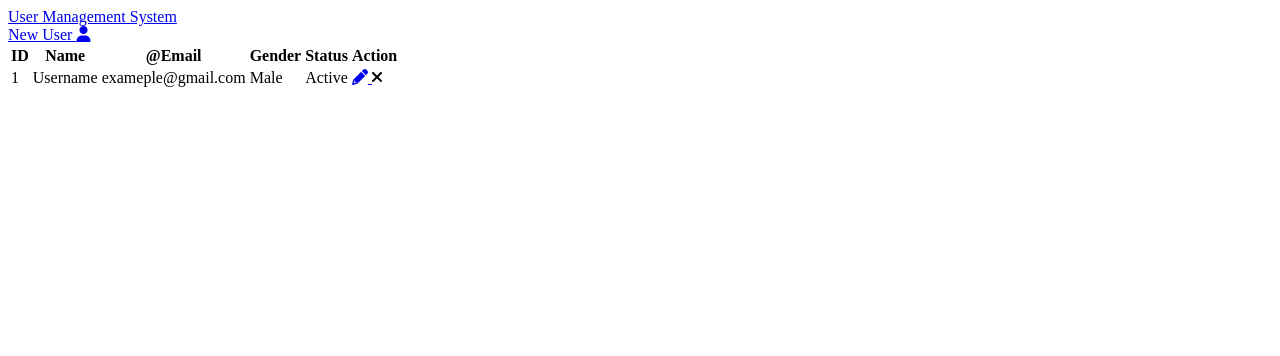
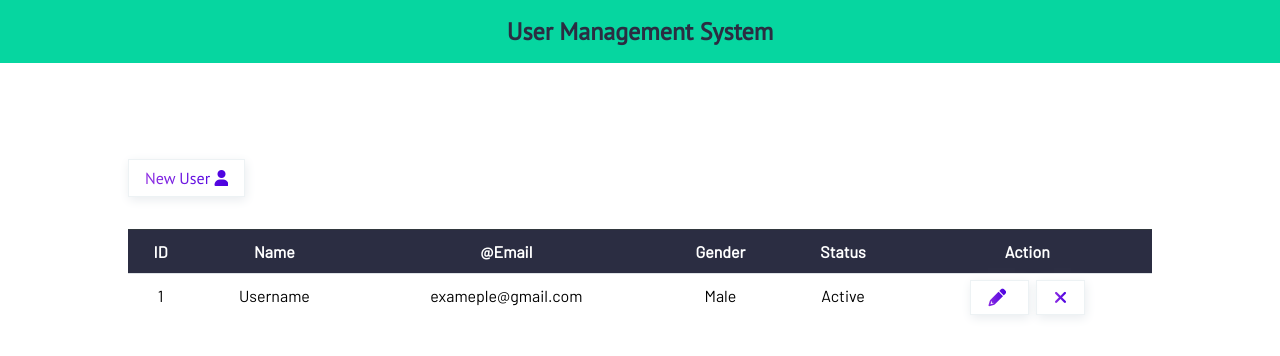
Before and after one commit to BBlack-Hun/nodeBoard, a Node server app: template views/index.html in a window 1280 px wide. Shown: the top 356 px of the page. Run offline with Node 20, Linux system fonts and the light colour scheme; the template is opened without the code that fills it, so the values that code supplies are empty; some libraries are stand-ins or nearby versions.

Commit message:
Styling HTML

```diff
--- a/assets/css/style.css
+++ b/assets/css/style.css
@@ -0,0 +1,119 @@
+@import url('https://fonts.googleapis.com/css2?family=Barlow&family=PT+Sans&display=swap');
+
+:root {
+  --dark: #2b2d42;
+  --light: #adb5bd;
+  --border: #dee2e6;
+  --border-btn: #edf2f4;
+}
+
+* {
+  padding: 0;
+  margin: 0;
+  box-sizing: border-box;
+}
+
+a {
+  text-decoration: none;
+  font-family: 'PT Sans', sans-serif;
+}
+
+.container {
+  max-width: 1024px;
+  margin: auto;
+}
+
+.nav-brand {
+  font-size: 1.5em;
+  font-weight: bold;
+}
+
+.d-flex {
+  display: flex;
+  flex-wrap: wrap;
+}
+
+.justify-between {
+  justify-content: space-between;
+}
+
+.text-center {
+  text-align: center;
+}
+
+.border-shadow {
+  border: 1px solid var(--border-btn);
+  box-shadow: 1px 3px 10px #e9ecef;
+}
+
+.text-dark {
+  color: var(--dark);
+}
+
+.inline {
+  display: inline-block;
+}
+
+.text-light {
+  color: var(--light);
+}
+
+.text-gradient {
+  background: linear-gradient(to right, #8e2de2, #4a00e0);
+  -webkit-background-clip: text;
+  background-clip: text;
+  -webkit-text-fill-color: transparent;
+}
+
+#header nav {
+  background-color: #06d6a0;
+  padding: 1em 0;
+  width: 100%;
+}
+
+#site-main {
+  margin-top: 6em;
+  font-family: 'Barlow', sans-serif;
+}
+
+#site-main .container .box-nav > a {
+  font-size: 1em;
+  padding: 0.5em 1em;
+}
+
+#site-main .container form {
+  margin: 2em 0;
+}
+
+table {
+  border-spacing: 0px;
+  width: 100%;
+}
+
+.table td,
+.table th {
+  padding: 0.75em;
+  vertical-align: top;
+  text-align: center;
+  border-top: 1px solid var(--border);
+}
+
+.table td > a.btn {
+  padding: 0.3em 1em;
+  font-size: 1.1em;
+  margin: 0 0.2em;
+}
+
+.table tr:hover {
+  background-color: #06d6a0;
+}
+
+.table tr:hover td > a {
+  box-shadow: none;
+}
+
+.table .thead-dark th {
+  color: #fff;
+  background-color: var(--dark);
+  border-color: #32383e;
+}
--- a/views/index.html
+++ b/views/index.html
@@ -7,6 +7,7 @@
     <title>CURD Application</title>
 
     <link rel="stylesheet" href="https://cdnjs.cloudflare.com/ajax/libs/font-awesome/6.0.0-beta2/css/all.min.css" integrity="sha512-YWzhKL2whUzgiheMoBFwW8CKV4qpHQAEuvilg9FAn5VJUDwKZZxkJNuGM4XkWuk94WCrrwslk8yWNGmY1EduTA==" crossorigin="anonymous" referrerpolicy="no-referrer" />
+    <link rel="stylesheet" href="../assets/css/style.css">
 </head>
 <body>
 
@@ -25,9 +26,9 @@
 
     <!-- Main Site -->
         <main id="site-main">
-            <div clas="container">
-                <div class="box-nav d-flex-fustify-between">
-                    <a href="/add-user" class="border-shodow">
+            <div class="container">
+                <div class="box-nav d-flex justify-between">
+                    <a href="/add-user" class="border-shadow">
                         <span class="text-gradient">
                             New User <i class="fas fa-user"></i>
                         </span>
```
